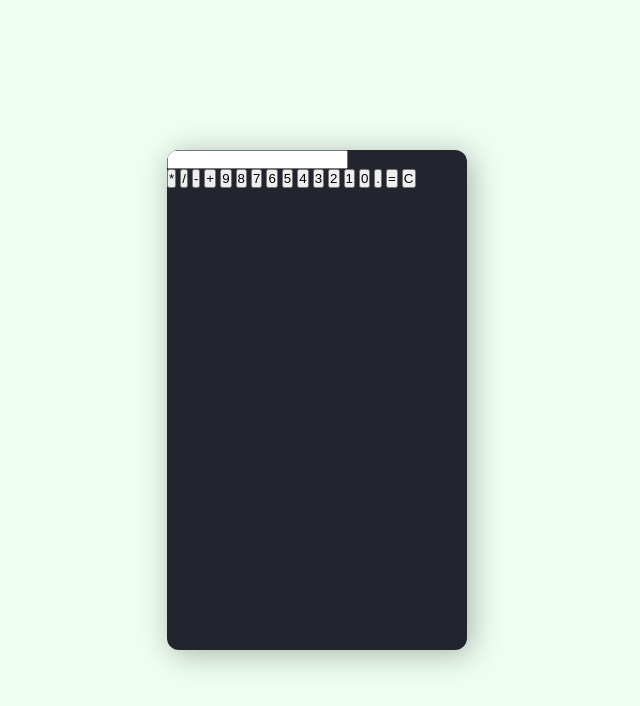
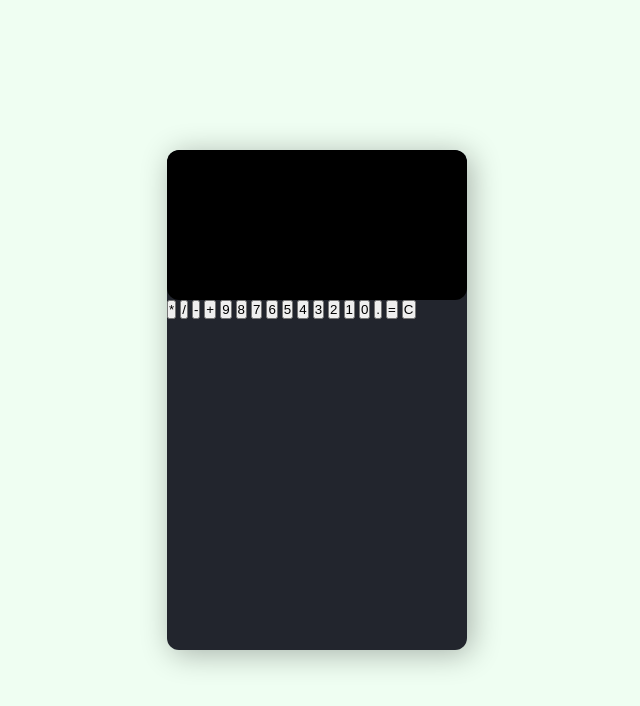
Before and after one commit to fmfahath/calculator, a plain HTML site: page index.html in a window 1280 px wide. Shown: the whole page, without its empty margins (323-963 px from the left). Drawn offline with Linux system fonts and the light colour scheme.

Commit message:
css : output display designed

```diff
--- a/style.css
+++ b/style.css
@@ -12,6 +12,7 @@ body{
     align-items: center;
 }
 
+/* app background */
 .calculator{
     width: 300px;;
     height: 500px;
@@ -20,3 +21,17 @@ body{
     background-color: #22252D;
     overflow: hidden;
 }
+
+/* output display */
+form input{
+    width: 100%;
+    height: 150px;
+    border: none;
+    border-radius: 12px;
+    font-size: 2rem;
+    padding: 1rem;
+    background-color: #000;
+    color: white;
+    text-align: right;
+    pointer-events: none;
+}
```
